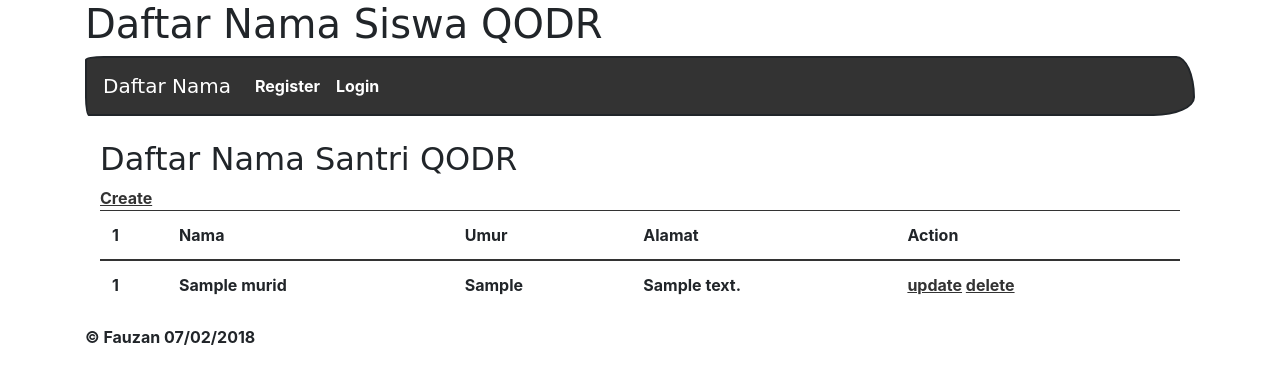
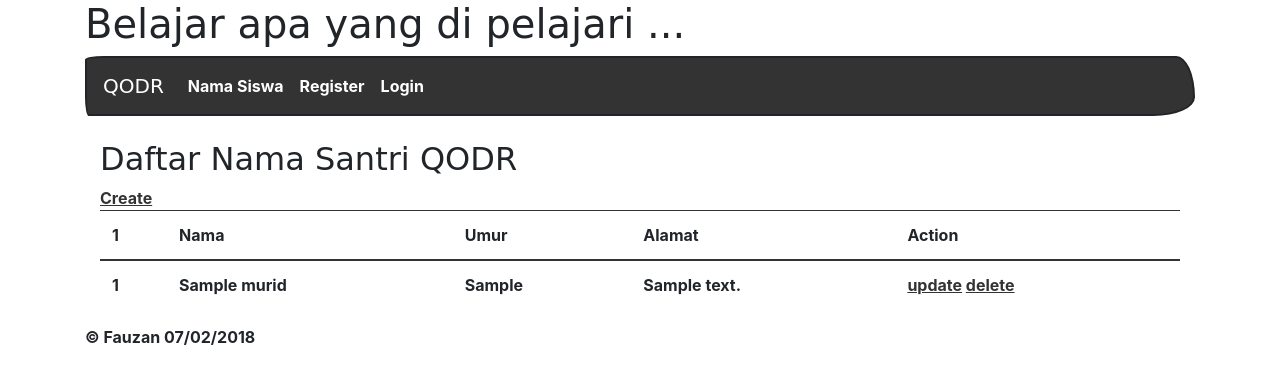
Before and after one commit to ozankaze/php_latihan, a PHP site: page /index.php in a window 1280 px wide. Shown: the top 384 px of the page. Run offline with PHP 8.4, Linux system fonts and the light colour scheme; tables that the repository leaves empty or names only in its code hold one stand-in row (values such as "Sample post"); some web fonts are replaced.

Commit message:
read latihan

```diff
--- a/view/header.php
+++ b/view/header.php
@@ -9,17 +9,20 @@
 </head>
     <body class="container">
         <header>
-            <h1>Daftar Nama Siswa QODR</h1>
+            <h1>Belajar apa yang di pelajari ...</h1>
         </header>
 
         <nav class="navbar navbar-expand-lg navbar-dark bg-primary">
-            <a class="navbar-brand" href="index.php">Daftar Nama</a>
+            <a class="navbar-brand" href="#">QODR</a>
             <button class="navbar-toggler" type="button" data-toggle="collapse" data-target="#navbarColor01" aria-controls="navbarColor01" aria-expanded="false" aria-label="Toggle navigation">
                 <span class="navbar-toggler-icon"></span>
             </button>
 
             <div class="collapse navbar-collapse" id="navbarColor01">
                 <ul class="navbar-nav mr-auto">
+                    <li class="nav-item">
+                        <a class="nav-link" href="index.php">Nama Siswa</a>
+                    </li>
                     <li class="nav-item active">
                         <a class="nav-link" href="register.php">Register <span class="sr-only">(current)</span></a>
                     </li>
```
